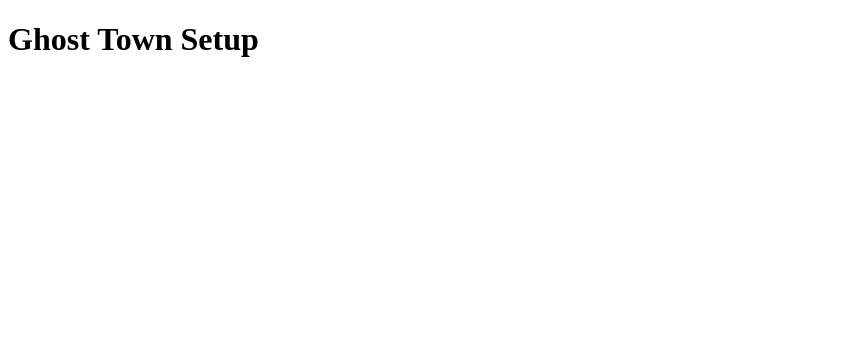
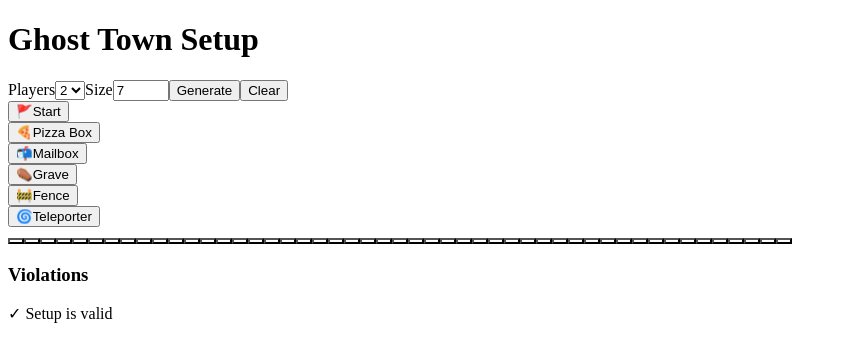
Before and after one commit to mtrunt/ghost-town, a React (Vite) app: page / in a window 1280 px wide. Shown: the top 362 px of the page, without its empty margins (0-847 px from the left). Built offline with nearby package versions, Linux system fonts and the light colour scheme.

Commit message:
feat: assemble App with all components wired

```diff
--- a/src/App.tsx
+++ b/src/App.tsx
@@ -1,3 +1,52 @@
+import { useState } from 'react';
+import type { ActiveTile } from './types';
+import { useGrid } from './hooks/useGrid';
+import { Board } from './components/Board';
+import { TilePalette } from './components/TilePalette';
+import { Controls } from './components/Controls';
+import { Violations } from './components/Violations';
+import './App.css';
+
 export default function App() {
-  return <h1>Ghost Town Setup</h1>;
+  const [players, setPlayers] = useState(2);
+  const [active, setActive] = useState<ActiveTile | null>(null);
+  const { grid, violations, error, place, remove, clear, resize, generate } = useGrid();
+
+  const handlePlace = (r: number, c: number) => {
+    if (active) place(r, c, active);
+  };
+  const handleSizeChange = (n: number) => {
+    if (n < 5 || n > 10) return;
+    const hasTiles = grid.some((row) => row.some(Boolean));
+    if (!hasTiles || window.confirm('Changing the grid size will clear the current setup. Continue?')) {
+      resize(n);
+    }
+  };
+
+  return (
+    <div className="app">
+      <header className="app-header">
+        <h1>Ghost Town Setup</h1>
+        <Controls
+          players={players}
+          size={grid.length}
+          onPlayersChange={setPlayers}
+          onSizeChange={handleSizeChange}
+          onGenerate={() => generate(players)}
+          onClear={clear}
+        />
+      </header>
+      <main className="app-main">
+        <TilePalette active={active} onSelect={setActive} />
+        <Board
+          grid={grid}
+          violations={violations}
+          activeTile={active ?? { type: 'grave' }}
+          onPlace={handlePlace}
+          onRemove={remove}
+        />
+        <Violations violations={violations} error={error} />
+      </main>
+    </div>
+  );
 }
```
Also changed, not shown: 1 other file (tests, documents, lock files or other folders).
